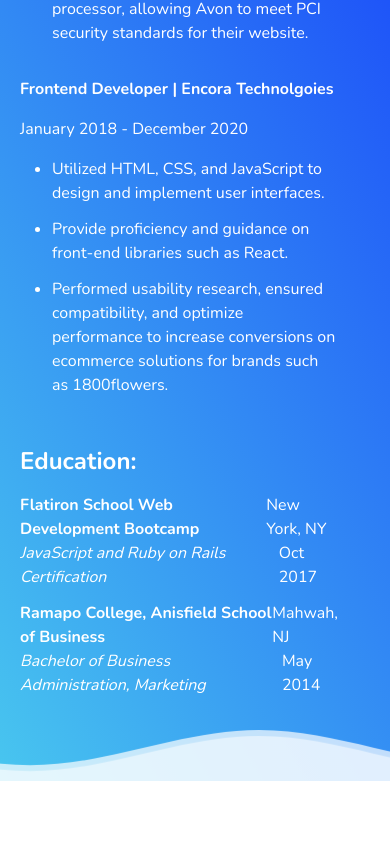
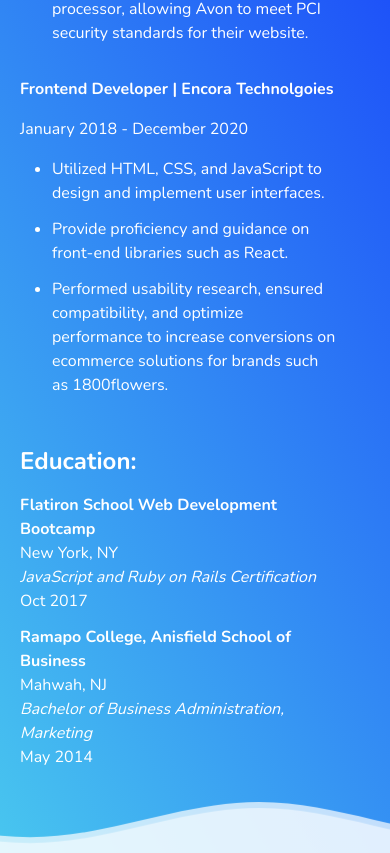
Before and after one commit to Jschles1/john-schlesinger, a Next.js app: page / in a window 390 px wide. Shown: the part 1089-1942 px from the top of the page. Before the commit the page ends 1870 px from the top, so only its background shows below. Built offline with nearby package versions, Linux system fonts and the light colour scheme; what tailwind-gradient-mask-image, tailwindcss-animation, tailwindcss-radix would draw is missing.

Commit message:
Mobile adjustments

```diff
--- a/src/components/EducationItem.tsx
+++ b/src/components/EducationItem.tsx
@@ -9,12 +9,12 @@
 
 const EducationItem: React.FC<Props> = ({ name, date, description, location }) => (
     <li className="my-3">
-        <div className="flex items-center justify-between">
+        <div className="flex xs:items-center xs:justify-between flex-col xs:flex-row">
             <p className="font-bold">{name}</p>
             <p>{location}</p>
         </div>
 
-        <div className="flex items-center justify-between">
+        <div className="flex xs:items-center xs:justify-between flex-col xs:flex-row">
             <p className="italic">{description}</p>
             <p>{date}</p>
         </div>
```
